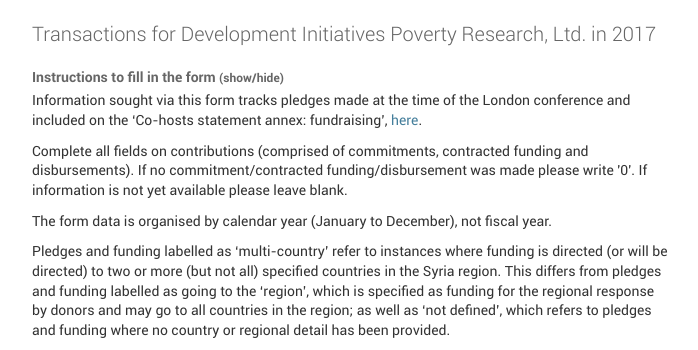
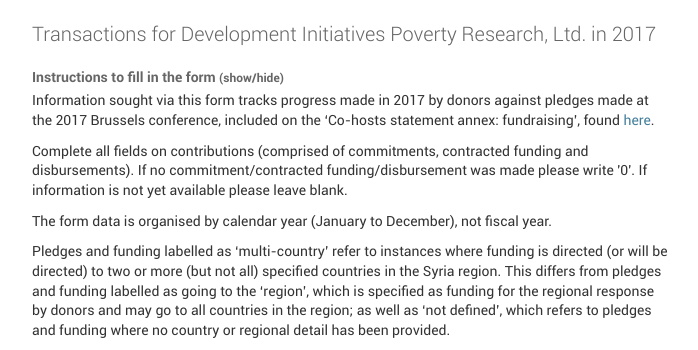
Before and after one commit to devinit/GHTS, a Django app: page /edit/1/ in a window 1280 px wide; the page is wider, and only the part inside the window is pictured. Shown: the part 60-410 px from the top of that part, without its empty margins (8-706 px from the left). Run offline with Django 3.2, Linux system fonts and the light colour scheme; a user stored in the database is signed in; data comes from the database, SQL or seed files in the repository; data that the repository does not hold is empty.

Commit message:
Sentence update

```diff
--- a/ghts/templates/core/edit-locked.html
+++ b/ghts/templates/core/edit-locked.html
@@ -30,7 +30,7 @@
     {% endif %}
     >
     <p>
-        Information sought via this form tracks pledges made at the time of the London conference and included on the ‘Co-hosts statement annex: fundraising’, <a href="https://www.supportingsyria2016.com/news/co-hosts-statemtent-annex-fundraising/">here</a>.
+        Information sought via this form tracks progress made in 2017 by donors against pledges made at the 2017 Brussels conference, included on the ‘Co-hosts statement annex: fundraising’, found <a href="http://www.consilium.europa.eu/en/meetings/international-summit/2017/04/05/">here</a>.
     </p>
     <p>
         Complete all fields on contributions (comprised of commitments, contracted funding and disbursements). If no commitment/contracted funding/disbursement was made please write '0'. If information is not yet available please leave blank.
--- a/ghts/templates/core/edit.html
+++ b/ghts/templates/core/edit.html
@@ -30,7 +30,7 @@
     {% endif %}
     >
     <p>
-        Information sought via this form tracks pledges made at the time of the London conference and included on the ‘Co-hosts statement annex: fundraising’, <a href="https://www.supportingsyria2016.com/news/co-hosts-statemtent-annex-fundraising/">here</a>.
+        Information sought via this form tracks progress made in 2017 by donors against pledges made at the 2017 Brussels conference, included on the ‘Co-hosts statement annex: fundraising’, found <a href="http://www.consilium.europa.eu/en/meetings/international-summit/2017/04/05/">here</a>.
     </p>
     <p>
         Complete all fields on contributions (comprised of commitments, contracted funding and disbursements). If no commitment/contracted funding/disbursement was made please write '0'. If information is not yet available please leave blank.
```
